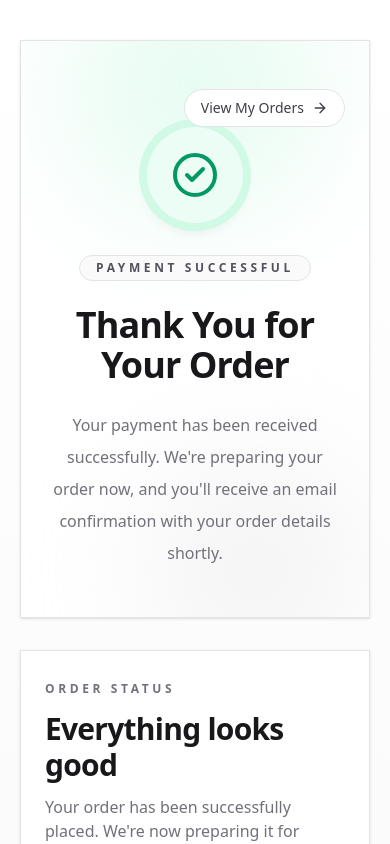
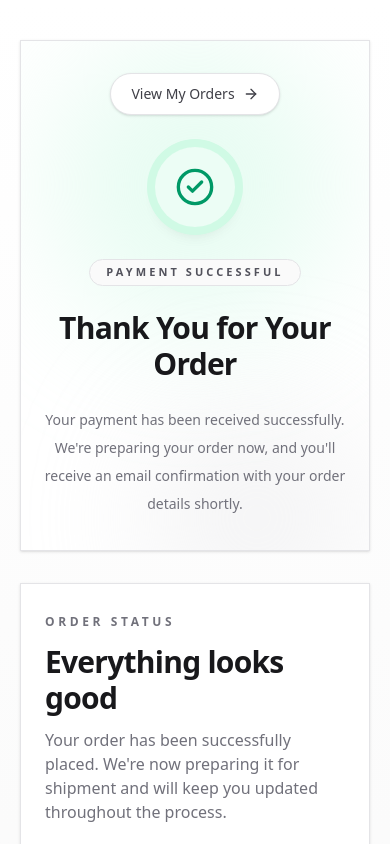
Before and after one commit to Anfas01/aven, a Next.js app: page /success in a window 390 px wide. Shown: the top 844 px of the page. Built offline with nearby package versions, Linux system fonts and the light colour scheme; no server answers.

Commit message:
made responsive the success hero component

```diff
--- a/components/success/SuccessHero.tsx
+++ b/components/success/SuccessHero.tsx
@@ -1,43 +1,45 @@
-import { CheckCircle2, ArrowRight } from "lucide-react";
 import Link from "next/link";
+import { ArrowRight, CheckCircle2 } from "lucide-react";
 
 export default function SuccessHero() {
   return (
-    <section className="relative overflow-hidden rounded-2rem border border-zinc-200 bg-white px-6 py-12 shadow-sm sm:px-10 sm:py-16">
+    <section className="relative overflow-hidden rounded-2rem border border-zinc-200 bg-white px-5 py-8 shadow-sm sm:px-8 sm:py-10 lg:px-12 lg:py-14">
+      {/* Background Decorations */}
+      <div className="absolute left-1/2 top-0 h-72 w-72 -translate-x-1/2 rounded-full bg-emerald-100/50 blur-3xl" />
 
-      <div className="relative z-10 flex justify-end">
+      <div className="absolute -bottom-20 right-0 h-56 w-56 rounded-full bg-zinc-200/40 blur-3xl" />
+
+      {/* Top Action */}
+      <div className="relative z-10 flex justify-center sm:justify-end">
         <Link
           href="/orders"
-          className="inline-flex items-center gap-2 rounded-full border border-zinc-200 bg-white px-4 py-2 text-sm font-medium text-zinc-700 transition-all duration-300 hover:-translate-y-0.5 hover:border-zinc-300 hover:bg-zinc-50 hover:shadow-sm"
+          className="group inline-flex items-center gap-2 rounded-full border border-zinc-200 bg-white px-5 py-2.5 text-sm font-medium text-zinc-700 shadow-sm transition-all duration-300 hover:-translate-y-0.5 hover:border-zinc-300 hover:bg-zinc-50 hover:shadow-md"
         >
-          View My Orders<ArrowRight className="h-4 w-4" />
+          View My Orders
+
+          <ArrowRight className="h-4 w-4 transition-transform duration-300 group-hover:translate-x-1" />
         </Link>
       </div>
 
-      {/* Background Decorations */}
-      <div className="absolute -top-20 left-1/2 h-64 w-64 -translate-x-1/2 rounded-full bg-emerald-100/50 blur-3xl" />
-
-      <div className="absolute -bottom-16 right-0 h-56 w-56 rounded-full bg-zinc-200/40 blur-3xl" />
-
-      {/* Content */}
-      <div className="relative flex flex-col items-center text-center">
+      {/* Hero Content */}
+      <div className="relative z-10 mt-8 flex flex-col items-center text-center sm:mt-10">
         {/* Success Icon */}
-        <div className="flex h-24 w-24 items-center justify-center rounded-full bg-emerald-50 ring-8 ring-emerald-100 shadow-lg transition-transform duration-300 hover:scale-105">
-          <CheckCircle2 className="h-12 w-12 text-emerald-600" />
+        <div className="flex h-20 w-20 items-center justify-center rounded-full bg-emerald-50 ring-8 ring-emerald-100 shadow-lg transition-transform duration-300 hover:scale-105 sm:h-24 sm:w-24">
+          <CheckCircle2 className="h-10 w-10 text-emerald-600 sm:h-12 sm:w-12" />
         </div>
 
         {/* Badge */}
-        <span className="mt-8 inline-flex rounded-full border border-zinc-200 bg-zinc-50 px-4 py-1 text-xs font-semibold uppercase tracking-[0.3em] text-zinc-600">
+        <span className="mt-8 inline-flex rounded-full border border-zinc-200 bg-zinc-50 px-4 py-1 text-[11px] font-semibold uppercase tracking-[0.28em] text-zinc-600 sm:text-xs">
           Payment Successful
         </span>
 
-        {/* Title */}
-        <h1 className="mt-6 max-w-3xl text-4xl font-bold tracking-tight text-zinc-900 sm:text-5xl lg:text-6xl">
+        {/* Heading */}
+        <h1 className="mt-6 max-w-4xl text-3xl font-bold tracking-tight text-zinc-900 sm:text-4xl lg:text-5xl xl:text-6xl">
           Thank You for Your Order
         </h1>
 
         {/* Description */}
-        <p className="mt-6 max-w-2xl text-base leading-8 text-zinc-500 sm:text-lg">
+        <p className="mt-6 max-w-xl text-sm leading-7 text-zinc-500 sm:max-w-2xl sm:text-base sm:leading-8 lg:text-lg">
           Your payment has been received successfully. We&apos;re preparing your
           order now, and you&apos;ll receive an email confirmation with your order
           details shortly.
```
